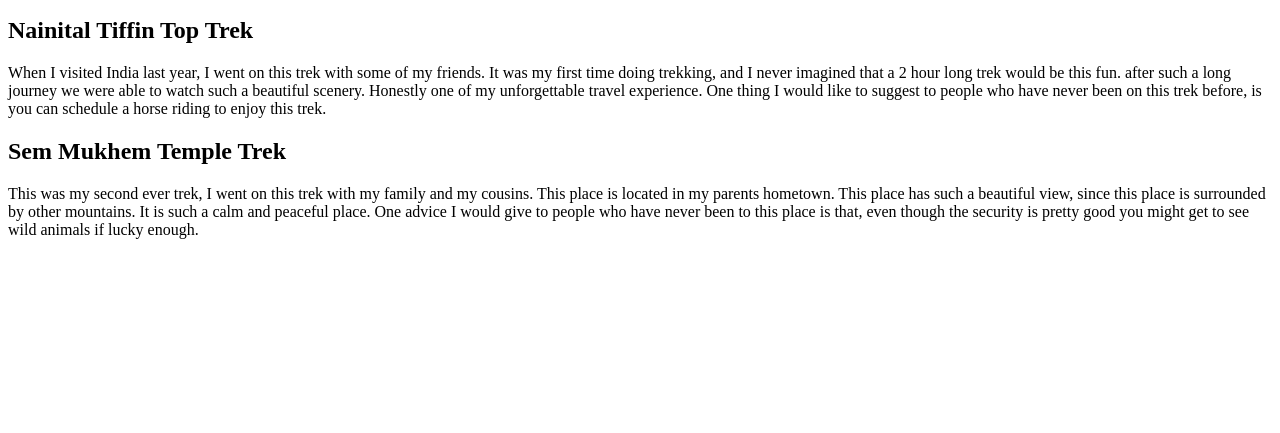
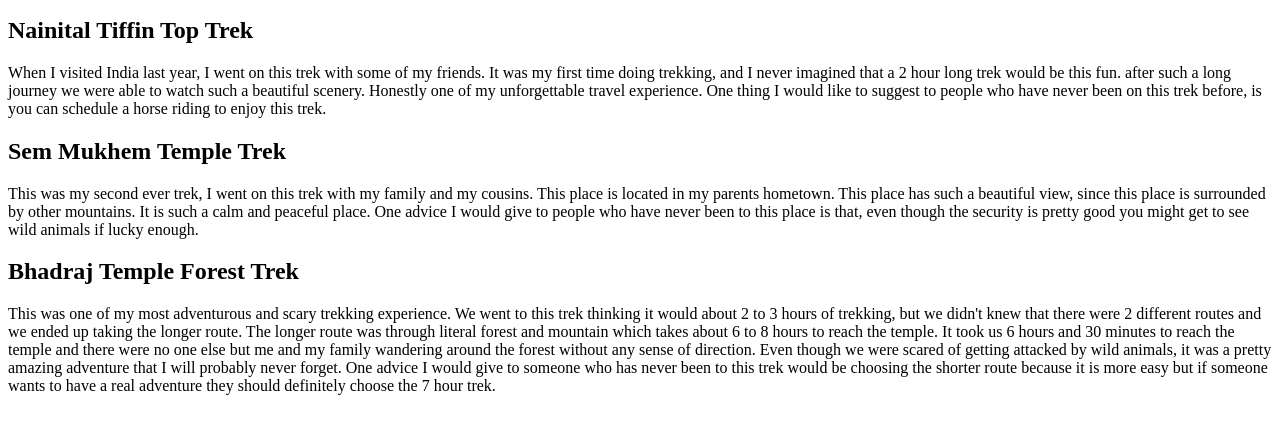
Before and after one commit to Nandinisemwal/Nandini-s-Travelogue, a plain HTML site: page index.html in a window 1280 px wide. Shown: the part 105-538 px from the top of the page. Drawn offline with Linux system fonts and the light colour scheme.

Commit message:
My final paragraph is done aswell

```diff
--- a/index.html
+++ b/index.html
@@ -20,6 +20,11 @@
                 <h2>Sem Mukhem Temple Trek</h2>
                 <p>This was my second ever trek, I went on this trek with my family and my cousins. This place is located in my parents hometown. This place has such a beautiful view, since this place is surrounded by other mountains. It is such a calm and peaceful place. One advice I would give to people who have never been to this place is that, even though the security is pretty good you might get to see wild animals if lucky enough.</p>
             </section>
+
+            <section>
+                <h2>Bhadraj Temple Forest Trek</h2>
+                <p>This was one of my most adventurous and scary trekking experience. We went to this trek thinking it would about 2 to 3 hours of trekking, but we didn't knew that there were 2 different routes and we ended up taking the longer route. The longer route was through literal forest and mountain which takes about 6 to 8 hours to reach the temple. It took us 6 hours and 30 minutes to reach the temple and there were no one else but me and my family wandering around the forest without any sense of direction. Even though we were scared of getting attacked by wild animals, it was a pretty amazing adventure that I will probably never forget. One advice I would give to someone who has never been to this trek would be choosing the shorter route because it is more easy but if someone wants to have a real adventure they should definitely choose the 7 hour trek. </p>
+            </section>
         </main>
     </body>
 </html>
```
